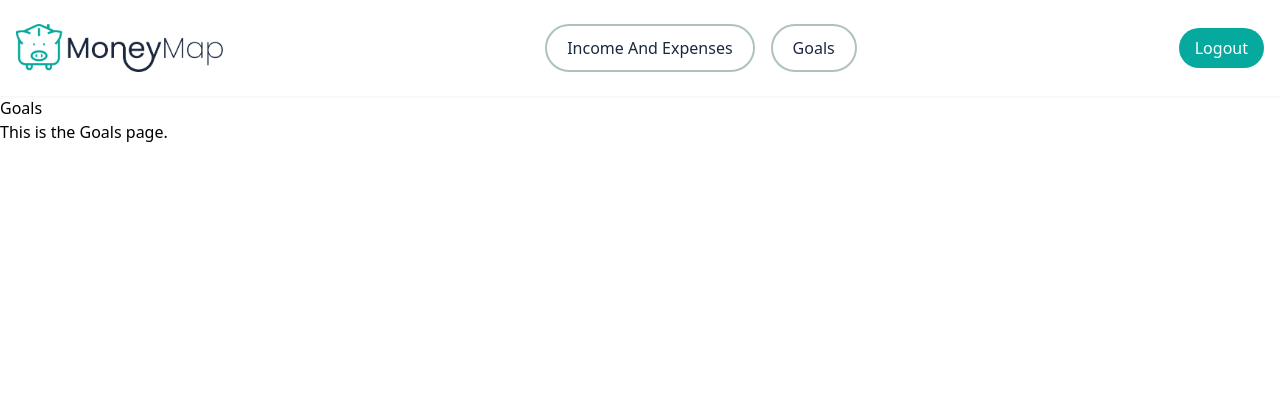
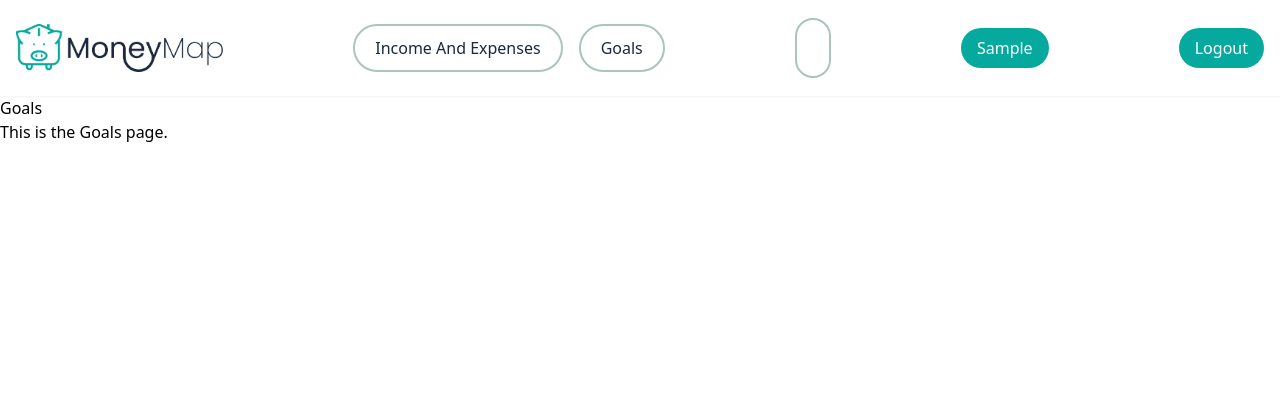
Before and after one commit to MoneyMap-Project/MoneyMap, a Django app: page /goals/ in a window 1280 px wide. Shown: the top 420 px of the page. Run offline with Django 5.2, Linux system fonts and the light colour scheme; the visitor is signed in with stand-in values (Sample User, id 1); some libraries are stand-ins or nearby versions.

Commit message:
add tag name when login

```diff
--- a/moneymap/templates/moneymap/base.html
+++ b/moneymap/templates/moneymap/base.html
@@ -65,9 +65,16 @@
 
             <!-- Logout/Login Button -->
                 {% if user.is_authenticated %}
+                <div class="h-[60px] px-4 py-2.5 rounded-full border-2 border-[#aec2c0] flex items-center gap-4"></div>
+                    <div
+                        class="bg-[#05a99d] rounded-full px-4 py-2 flex items-center justify-center transition-colors duration-300 hover:bg-[#aec2c0] hover:text-[#1b283f]">
+                        <div class="text-white text-base font-normal font-Poppins capitalize transition-colors duration-300">
+                            {{user.username}}</div>
+                    </div>
                     <div class="bg-[#05a99d] rounded-full px-4 py-2 flex items-center justify-center transition-colors duration-300 hover:bg-[#aec2c0] hover:text-[#1b283f]">
                         <a href="/accounts/logout/" class="text-white text-base font-normal font-Poppins capitalize">Logout</a>
                     </div>
+                </div>
                 {% else %}
                     <a href="/accounts/login/" class="bg-[#05a99d] rounded-full px-4 py-2 flex items-center justify-center transition-colors duration-300 hover:bg-[#aec2c0] hover:text-[#1b283f]">
                         <div class="text-white text-base font-normal font-Poppins capitalize">Login</div>
```
